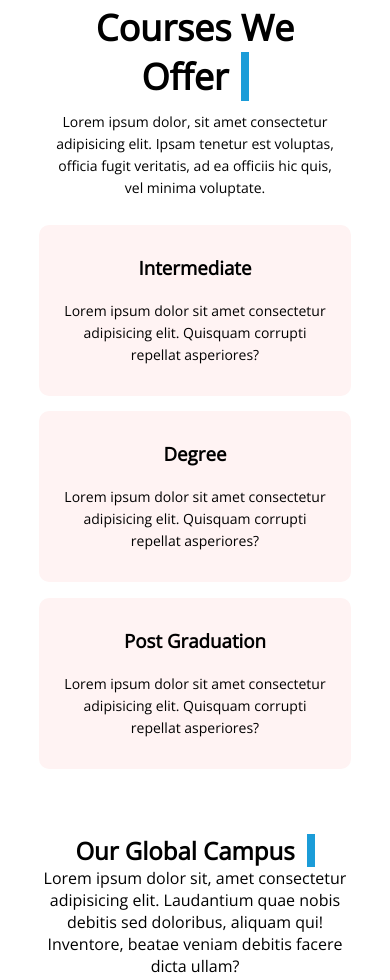
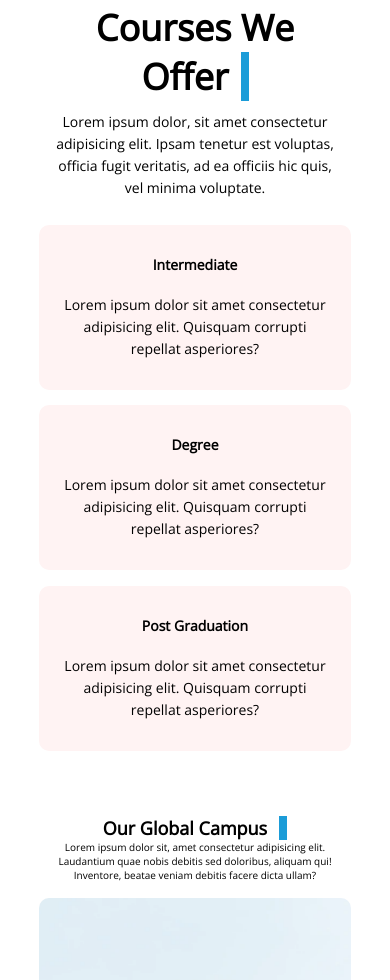
Before and after one commit to Sahitya1707/MyFirstProject, a plain HTML site: page index.html in a window 390 px wide. Shown: the part 941-1921 px from the top of the page. Drawn offline with nearby package versions, Linux system fonts and the light colour scheme.

Commit message:
for style.css

```diff
--- a/style/style.css
+++ b/style/style.css
@@ -122,6 +122,19 @@ nav .fa {
   }
   .cta h1 {
     font-size: 24px;
+  }
+  h1 {
+    font-size: 18px;
+  }
+  span {
+    border-right: 5px solid rgb(27, 156, 216);
+    padding-right: 8px;
+  }
+  h3 {
+    font-size: 14px;
+  }
+  p {
+    font-size: 10px;
   }
 }
 /* course */
@@ -312,6 +325,7 @@ h3 {
   font-size: 1.4rem;
 }
 .footer .fab:hover {
+  color: rgb(47, 190, 159);
   font-weight: bold;
 }
 .copyright {
```
